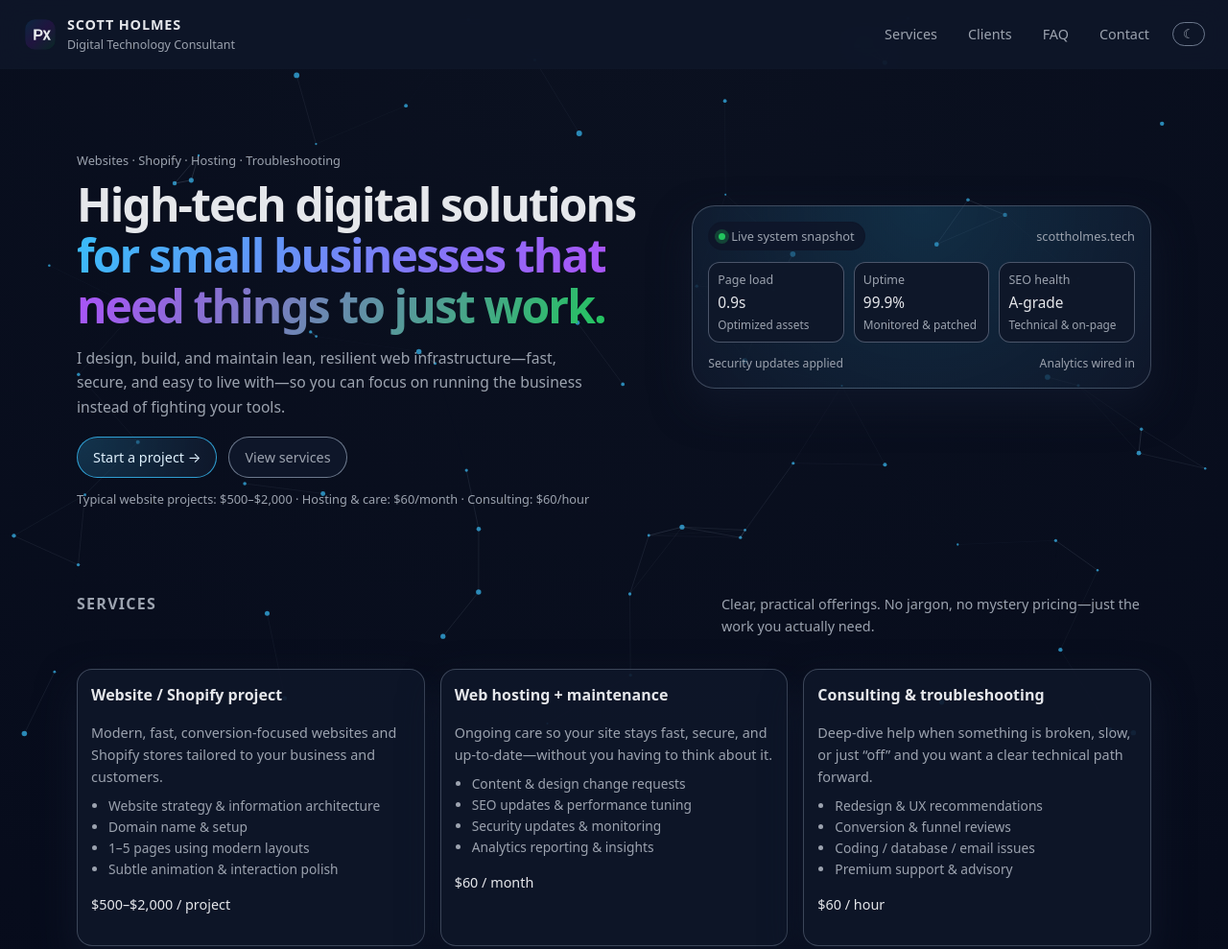
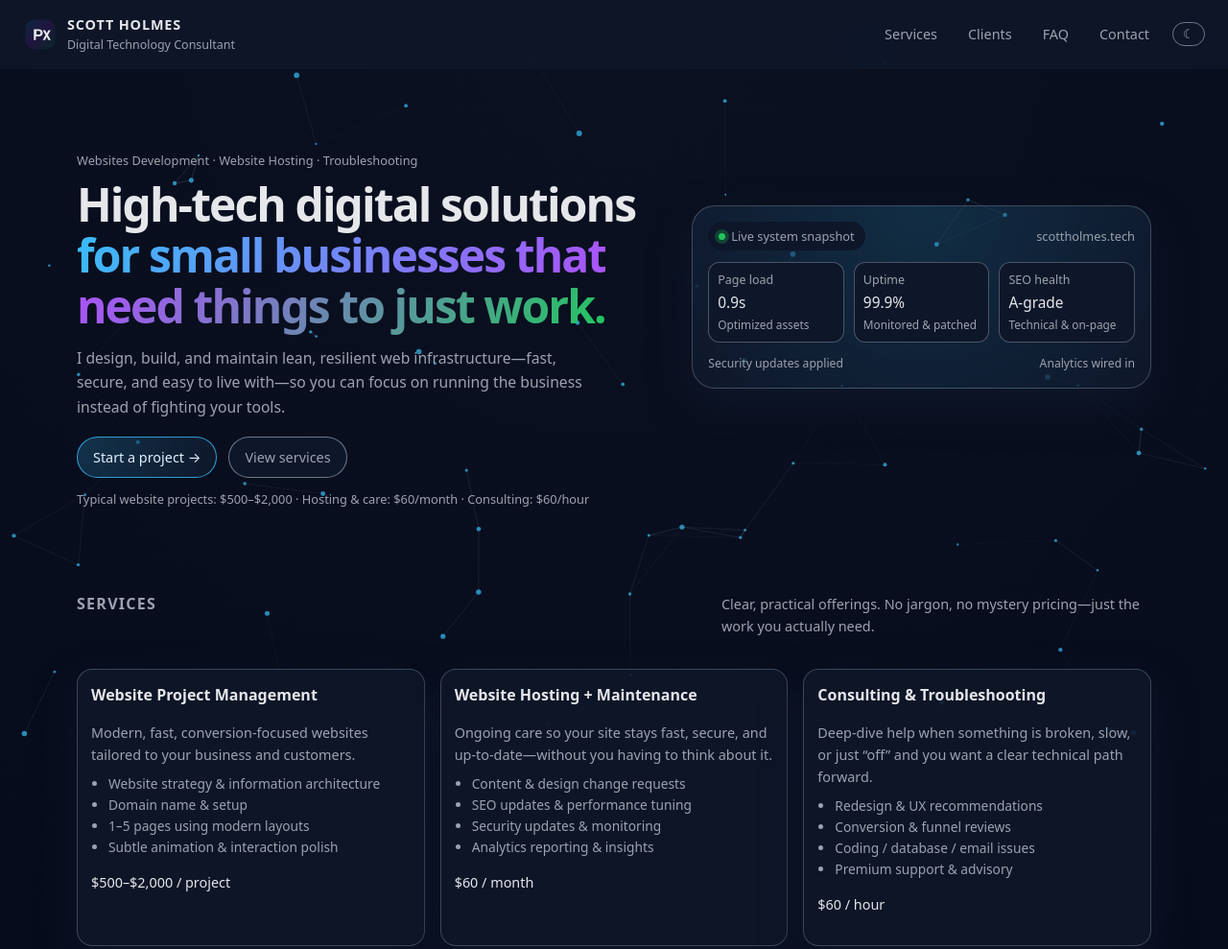
Before and after one commit to msh8192s-dev/scottholmes.tech, a plain HTML site: page index.html in a window 1280 px wide. Shown: the top 989 px of the page at 96% size. Drawn offline with Linux system fonts and the light colour scheme.

Commit message:
Add files via upload

```diff
--- a/index.html
+++ b/index.html
@@ -31,7 +31,7 @@
   <main class="page-shell">
     <section class="hero" id="top">
       <div class="hero-copy">
-        <p class="hero-eyebrow">Websites · Shopify · Hosting · Troubleshooting</p>
+        <p class="hero-eyebrow">Websites Development · Website Hosting · Troubleshooting</p>
         <h1>
           High‑tech digital solutions<br />
           <span>for small businesses that need things to just work.</span>
@@ -90,9 +90,9 @@
       </div>
       <div class="grid grid-3">
         <article class="card">
-          <h3 class="card-title">Website / Shopify project</h3>
+          <h3 class="card-title">Website Project Management</h3>
           <p class="card-body">
-            Modern, fast, conversion‑focused websites and Shopify stores tailored to your business and customers.
+            Modern, fast, conversion‑focused websites tailored to your business and customers.
           </p>
           <ul class="card-list">
             <li>Website strategy & information architecture</li>
@@ -104,7 +104,7 @@
         </article>
 
         <article class="card">
-          <h3 class="card-title">Web hosting + maintenance</h3>
+          <h3 class="card-title">Website Hosting + Maintenance</h3>
           <p class="card-body">
             Ongoing care so your site stays fast, secure, and up‑to‑date—without you having to think about it.
           </p>
@@ -118,7 +118,7 @@
         </article>
 
         <article class="card">
-          <h3 class="card-title">Consulting & troubleshooting</h3>
+          <h3 class="card-title">Consulting & Troubleshooting</h3>
           <p class="card-body">
             Deep‑dive help when something is broken, slow, or just “off” and you want a clear technical path forward.
           </p>
```
